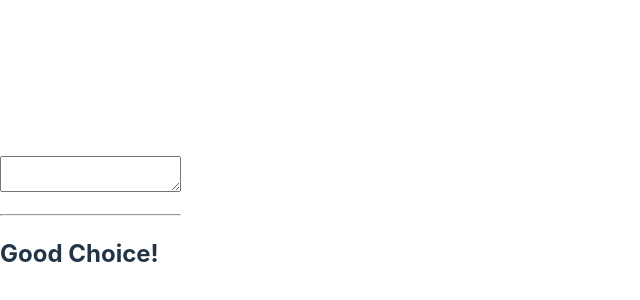
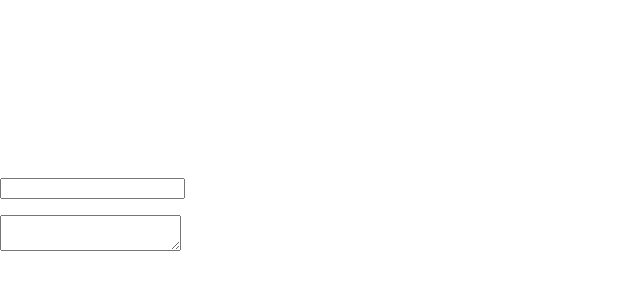
Before and after one commit to RezwanRahin/Think-In-A-React-Way, a React (Vite) app: page / in a window 1280 px wide. Shown: the part 184-484 px from the top of the page, without its empty margins (0-640 px from the left). Built offline with nearby package versions, Linux system fonts and the light colour scheme.

Commit message:
perf: modify 'Todo' component for 'useState' with object

```diff
--- a/src/components/Todo.jsx
+++ b/src/components/Todo.jsx
@@ -1,25 +1,24 @@
 import { useState } from "react";
 
 function Todo() {
-    const [todo, setTodo] = useState('');
-    const [warning, setWarning] = useState(null);
+    const [todo, setTodo] = useState({
+        title: '',
+        description: ''
+    });
 
-    const handleInput = (e) => {
-        const inputValue = e.target.value;
-        const updatedWarning = inputValue.includes('.js') ? 'You need JavaScript skill to complete the task. Do you have it?' : null;
-
-        setTodo(inputValue);
-        setWarning(updatedWarning);
-    }
+    const { title, description } = todo;
 
     return (
         <div>
-            <p>{todo}</p>
+            <p>{title}</p>
+
             <p>
-                <textarea name="todo" value={todo} onChange={handleInput} />
+                <input type="text" value={title} onChange={(e) => setTodo({ ...todo, title: e.target.value })} />
             </p>
-            <hr />
-            <h2>{warning || 'Good Choice!'}</h2>
+
+            <p>
+                <textarea name="todo" value={description} onChange={(e) => setTodo({ ...todo, description: e.target.value })} />
+            </p>
         </div>
     );
 }
```
